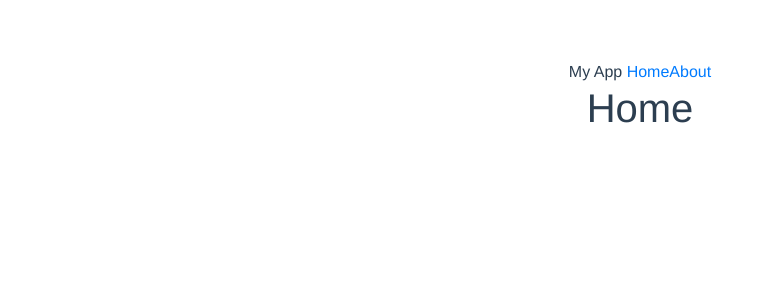
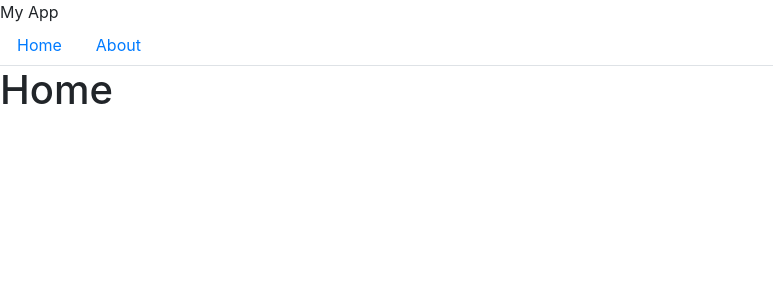
Before and after one commit to darioriverat/exchange-rates, a Vue app: page / in a window 1280 px wide. Shown: the top 300 px of the page, without its empty margins (0-773 px from the left). Built offline with nearby package versions, Linux system fonts and the light colour scheme; what vue-resource would draw is missing.

Commit message:
feat: improve navigation bar

```diff
--- a/src/App.vue
+++ b/src/App.vue
@@ -1,8 +1,14 @@
 <template>
   <div id="app">
     My App
-    <router-link to="/">Home</router-link>
-    <router-link to="/about">About</router-link>
+    <ul class="nav nav-tabs">
+      <router-link tag="li" class="nav-item" to="/"
+        ><a class="nav-link">Home</a></router-link
+      >
+      <router-link tag="li" class="nav-item" to="/about"
+        ><a class="nav-link">About</a></router-link
+      >
+    </ul>
     <router-view />
   </div>
 </template>
@@ -15,12 +21,7 @@ export default {
 </script>
 
 <style>
-#app {
-  font-family: Avenir, Helvetica, Arial, sans-serif;
-  -webkit-font-smoothing: antialiased;
-  -moz-osx-font-smoothing: grayscale;
-  text-align: center;
-  color: #2c3e50;
-  margin-top: 60px;
+body {
+  margin: 10px;
 }
 </style>
```
